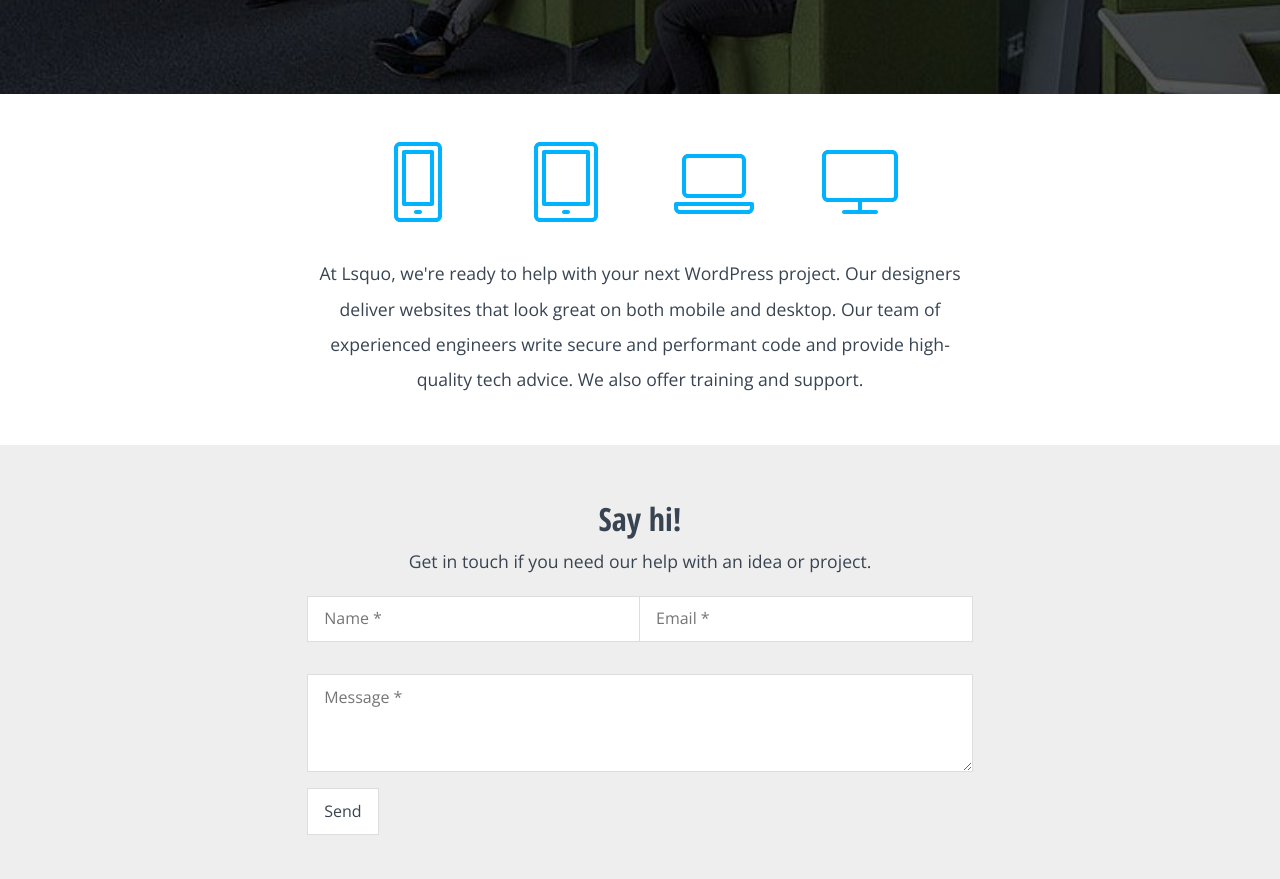
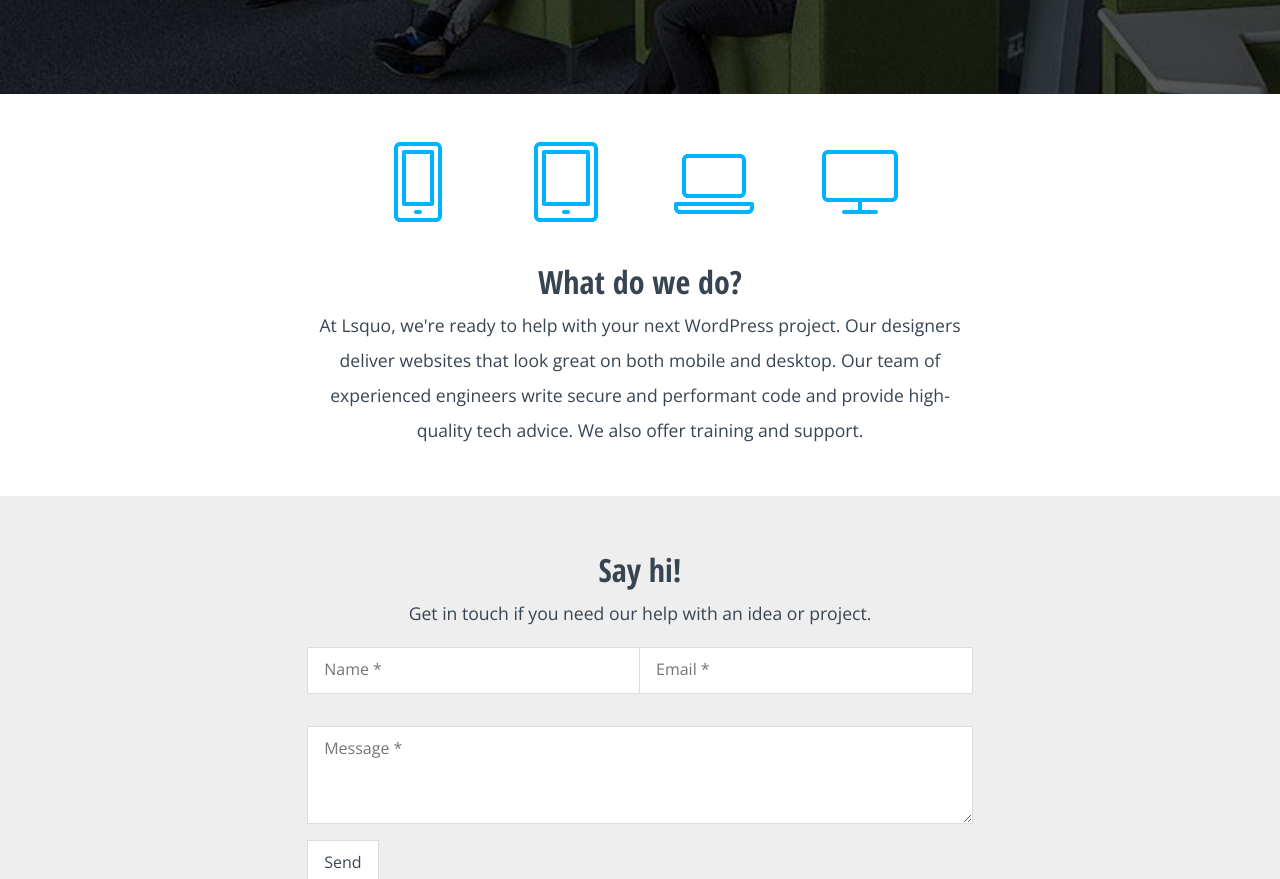
Before and after one commit to lsquo/lsquo.github.io, a Jekyll site: the page built from index.html, in a window 1280 px wide and 900 px high, scrolled down 602 px, cut to the strip 0-879 px from the top of the window. Built offline with Jekyll 4.4.1, drawn with Linux system fonts in a browser that asks for light colours.

Commit message:
Add a section heading

```diff
--- a/index.html
+++ b/index.html
@@ -9,6 +9,7 @@
 	<img src="/images/tablet.svg" alt="Tablet">
 	<img src="/images/laptop.svg" alt="Laptop">
 	<img src="/images/monitor.svg" alt="Monitor">
+	<h2>What do we do?</h2>
 	<p>At Lsquo, we're ready to help with your next WordPress project. Our designers deliver websites that look great on both mobile and desktop. Our team of experienced engineers write secure and performant code and provide high-quality tech advice. We also offer training and support.</p>
 </section>
 <section id="b">
```
